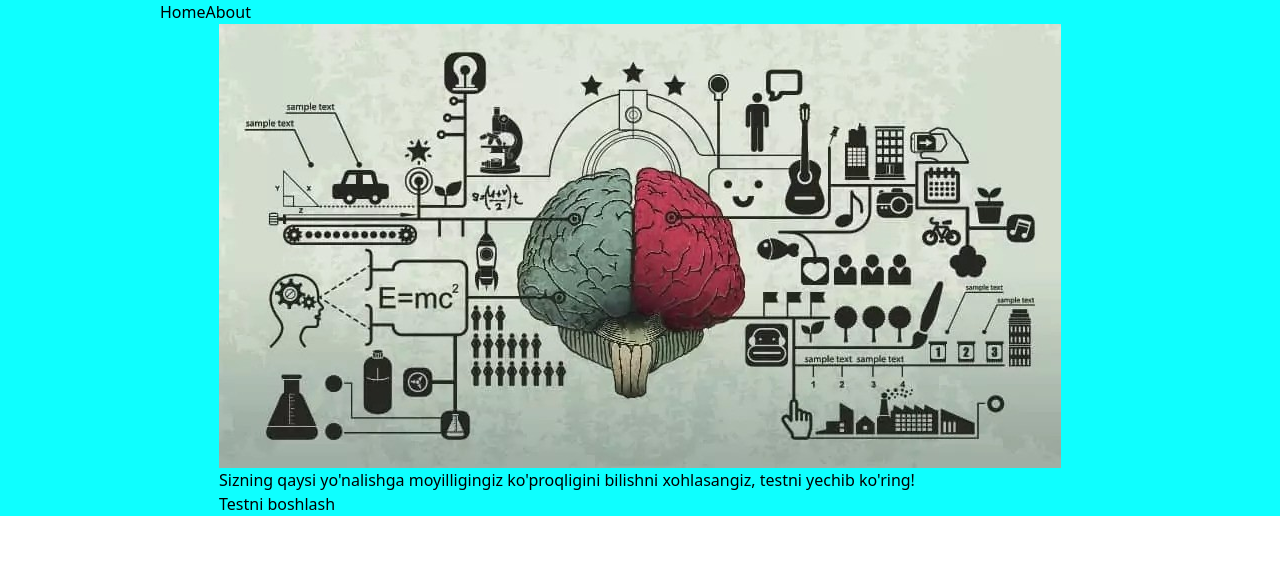
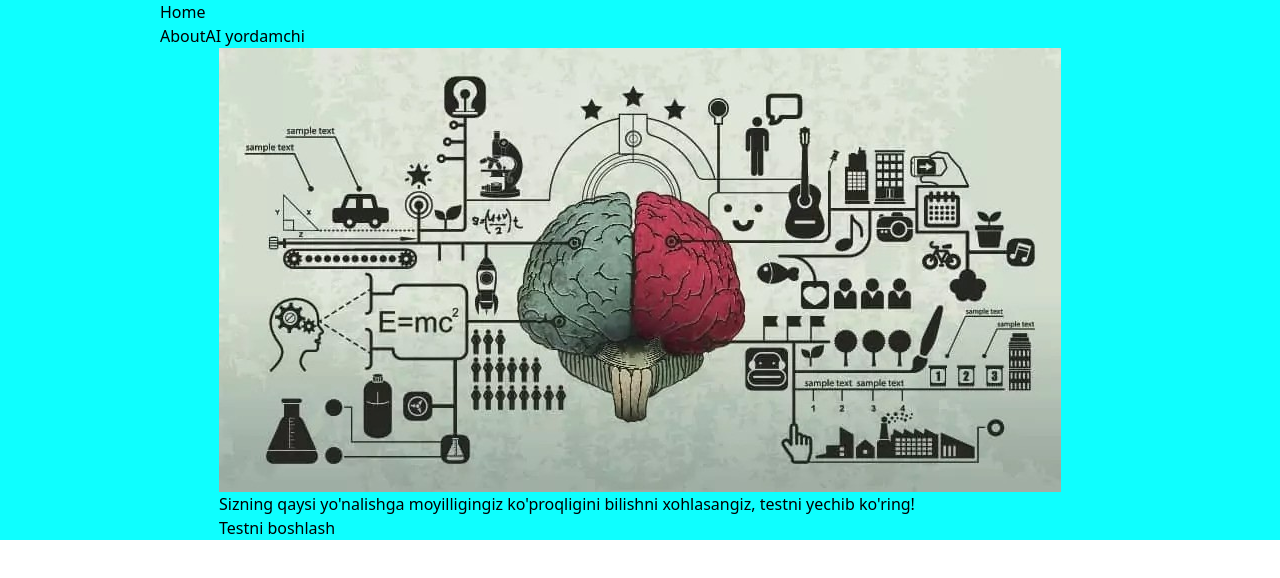
Before and after one commit to asadbekmuminov/psychological-testing-website, a React (Vite) app: page / in a window 1280 px wide. Shown: the top 578 px of the page. Built offline with nearby package versions, Linux system fonts and the light colour scheme.

Commit message:
add chatbot

```diff
--- a/src/App.jsx
+++ b/src/App.jsx
@@ -18,7 +18,7 @@ function App() {
           element: <About />,
         },
         {
-          path: "chatbot",
+          path: "chatpage",
           element: <ChatPage />,
         },
       ],
--- a/src/components/Header.jsx
+++ b/src/components/Header.jsx
@@ -8,9 +8,14 @@ function Header() {
           <Link className="font-black text-3xl " to={"/"}>
             Home
           </Link>
+          <div className="flex gap-6">
           <Link to={"about"} className="font-bold text-xl">
             About
           </Link>
+          <Link to={"chatPage"} className="font-bold text-xl">
+            AI yordamchi
+          </Link>
+          </div>
         </div>
       </div>
     </div>
```
